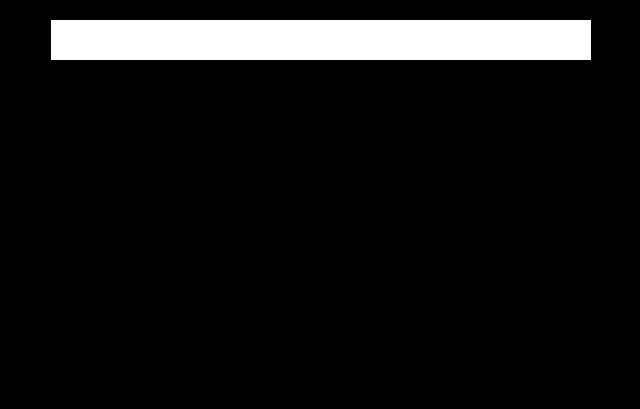
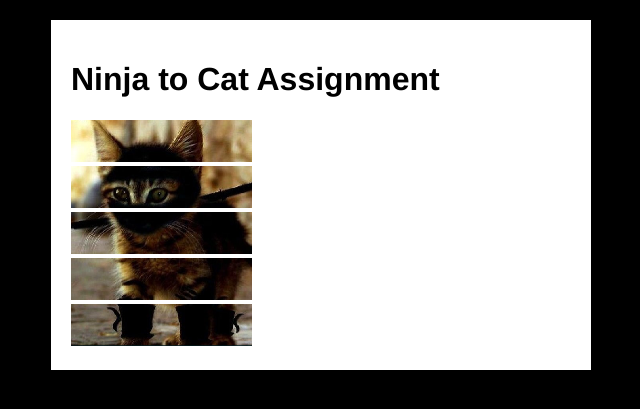
Before and after one commit to Hollyw00d/codingDojoSmallProjects, a PHP site: page / in a window 1280 px wide. Shown: the top 409 px of the page, without its empty margins (319-959 px from the left). Run offline with PHP 8.4, Linux system fonts and the light colour scheme; some libraries are stand-ins or nearby versions.

Commit message:
ninja to cat assgnmnt done

```diff
--- a/cs10_jquery/ninja-to-cat/css/styles.css
+++ b/cs10_jquery/ninja-to-cat/css/styles.css
@@ -430,9 +430,20 @@ body {
     background: #000;
 }
 
+p {
+    margin: 0;
+    padding: 0;
+    width: 182px;
+    overflow: hidden;
+}
+
 #wrapper {
     width: 500px;
     margin: 20px auto;
     padding: 20px;
     background: #fff;
 }
+
+.hide {
+    display: none;
+}
--- a/cs10_jquery/ninja-to-cat/index.html
+++ b/cs10_jquery/ninja-to-cat/index.html
@@ -12,10 +12,30 @@
 
     <div id="wrapper">
 
+        <h1>Ninja to Cat Assignment</h1>
+
+        <p>
+            <img src="images/cat0.png" width="181" height="42" />
+            <img src="images/ninja0.png" width="181" height="42" class="hide" />
+        </p>
+        <p>
+            <img src="images/cat1.png" width="181" height="42" />
+            <img src="images/ninja1.png" width="181" height="42" class="hide" />
+        </p>
+        <p>
+            <img src="images/cat2.png" width="181" height="42" />
+            <img src="images/ninja2.png" width="181" height="42" class="hide" />
+        </p>
+        <p>
+            <img src="images/cat3.png" width="181" height="42" />
+            <img src="images/ninja3.png" width="181" height="42" class="hide" />
+        </p>
+        <p>
+            <img src="images/cat4.png" width="181" height="42" />
+            <img src="images/ninja4.png" width="181" height="42" class="hide" />
+        </p>
 
     </div>
 
-
-
 </body>
 </html>
--- a/cs10_jquery/ninja-to-cat/js/scripts.js
+++ b/cs10_jquery/ninja-to-cat/js/scripts.js
@@ -1,8 +1,8 @@
 // Ninja to Cat Assignment
 $(function() {
 
-
-
-
+    $("p").on("click", function() {
+        $(this).find("img").toggle();
+    });
 
 });
```
Also changed, not shown: 1 other file.
